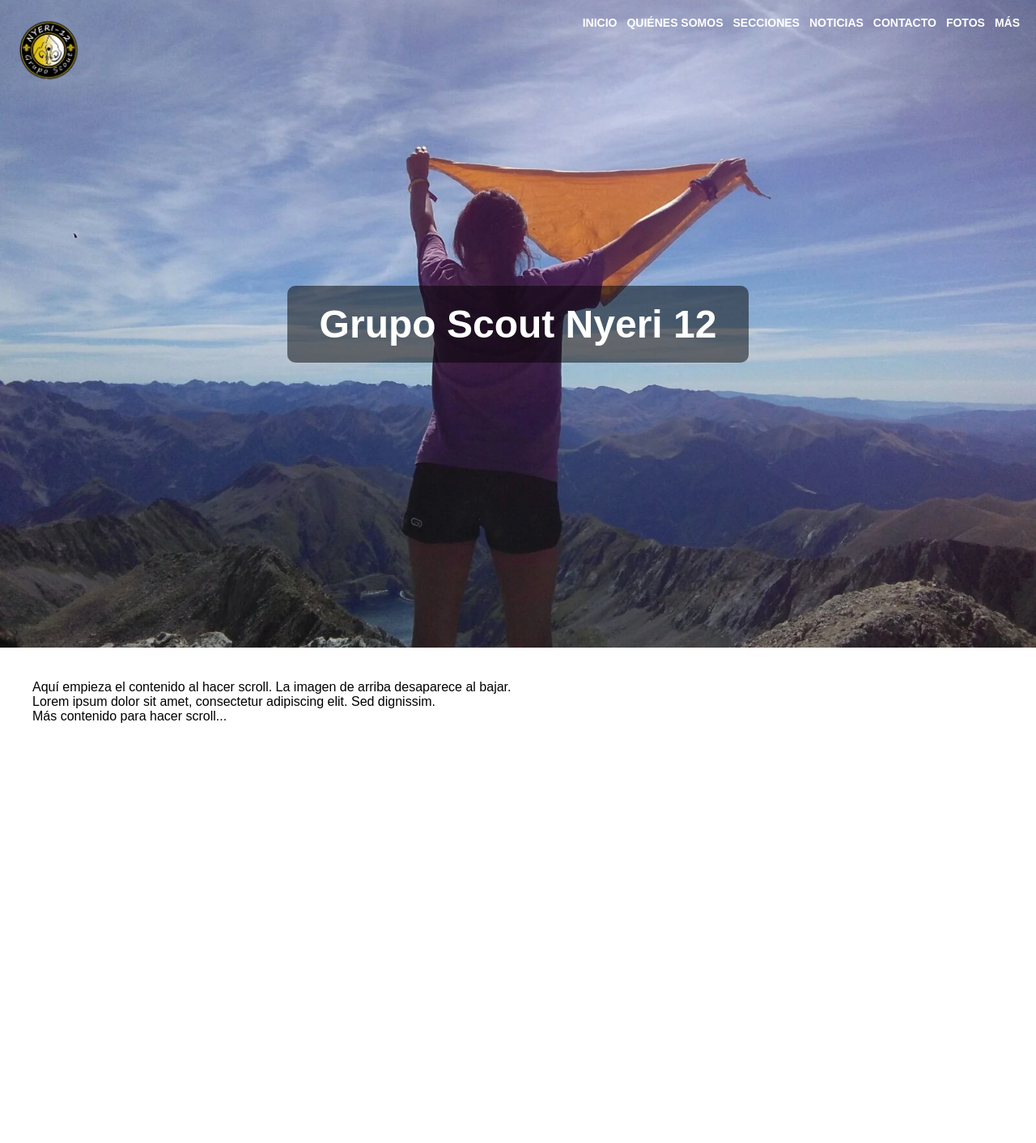
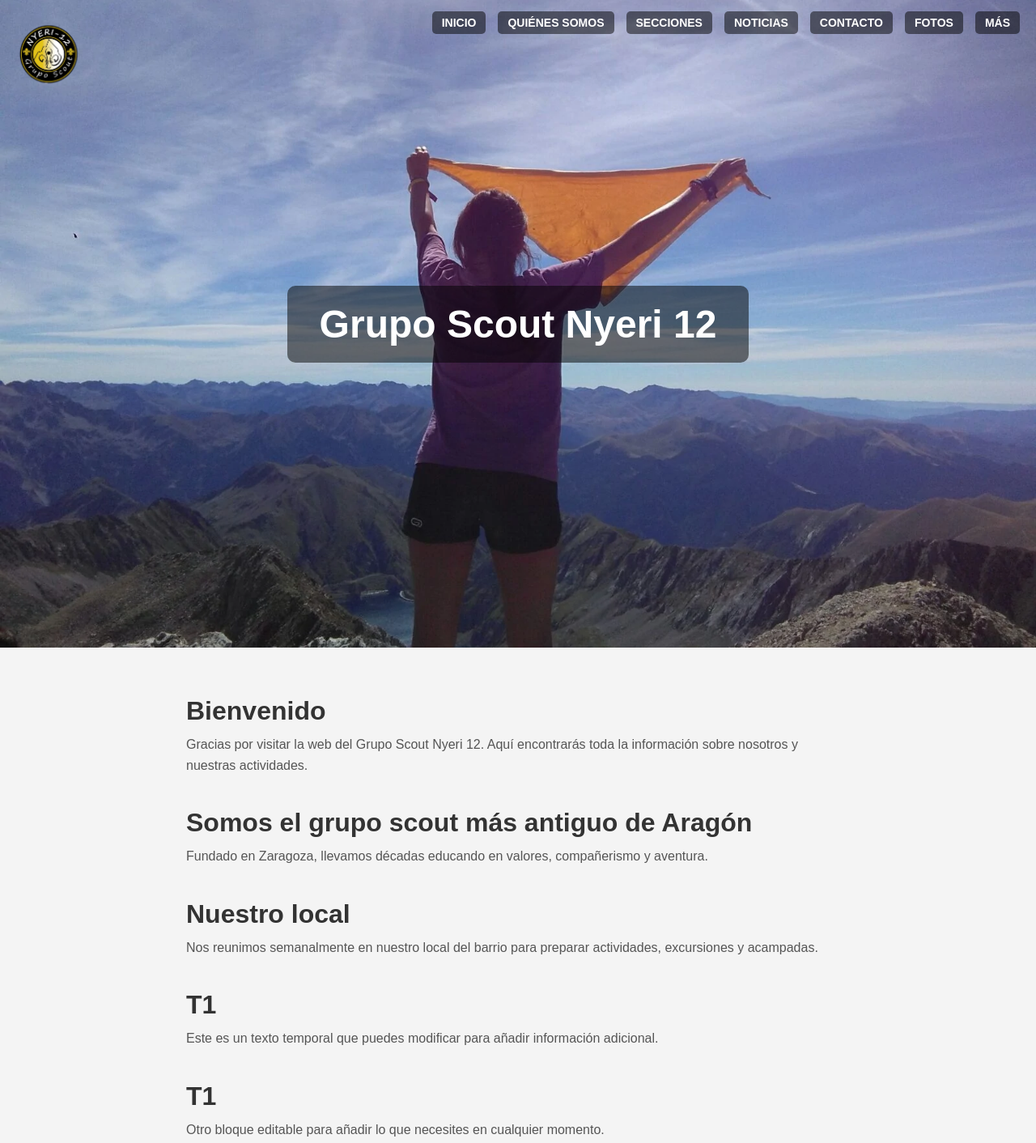
Before and after one commit to DaniMzgz/nyeri12prueba, a plain HTML site: page index.html in a window 1280 px wide. Shown: the whole page at 81% size. Drawn offline with Linux system fonts and the light colour scheme.

Commit message:
Update index.html

```diff
--- a/index.html
+++ b/index.html
@@ -20,9 +20,9 @@
 
     body {
       font-family: Arial, sans-serif;
+      background-color: #f4f4f4;
     }
 
-    /* Logo fijo en la esquina superior izquierda */
     .logo {
       position: fixed;
       top: 20px;
@@ -35,6 +35,40 @@
 
     .logo:hover {
       transform: scale(1.2);
+    }
+
+    .navbar {
+      position: fixed;
+      top: 20px;
+      right: 20px;
+      z-index: 1000;
+    }
+
+    .navbar ul {
+      list-style: none;
+      display: flex;
+      gap: 15px;
+      font-family: Arial, sans-serif;
+      font-size: 14px;
+    }
+
+    .navbar li {
+      display: inline;
+    }
+
+    .navbar a {
+      color: white;
+      text-decoration: none;
+      font-weight: bold;
+      padding: 6px 12px;
+      background-color: rgba(0, 0, 0, 0.5);
+      border-radius: 5px;
+      transition: all 0.3s ease;
+    }
+
+    .navbar a:hover {
+      background-color: #ffd700;
+      color: black;
     }
 
     .hero {
@@ -68,28 +102,32 @@
     }
 
     .content {
-      padding: 40px;
+      padding: 60px 40px;
+      max-width: 900px;
+      margin: 0 auto;
+    }
+
+    .content h2 {
+      font-size: 2rem;
+      margin-bottom: 10px;
+      color: #333;
+    }
+
+    .content p {
+      font-size: 1rem;
+      color: #555;
+      margin-bottom: 40px;
+      line-height: 1.6;
     }
   </style>
 </head>
 <body>
 
-  <!-- Logo como botón al inicio -->
-  <a href="#">
+  <!-- Logo -->
+  <a href="index.html">
     <img src="assets/fotos/LOGOsc.jpg" alt="Logo" class="logo">
   </a>
 
-  <div class="hero">
-    <h1>Grupo Scout Nyeri 12</h1>
-  </div>
-
-  <div class="content">
-    <p>Aquí empieza el contenido al hacer scroll. La imagen de arriba desaparece al bajar.</p>
-    <p>Lorem ipsum dolor sit amet, consectetur adipiscing elit. Sed dignissim.</p>
-    <p>Más contenido para hacer scroll...</p>
-    <p style="height: 1000px;"></p>
-  </div>
-<head>
   <!-- Barra de navegación -->
   <nav class="navbar">
     <ul>
@@ -103,62 +141,28 @@
     </ul>
   </nav>
 
-<style>
-.logo {
-  position: absolute;
-  top: 15px;
-  left: 20px;
-  z-index: 1000;
-}
+  <!-- Imagen principal con texto -->
+  <div class="hero">
+    <h1>Grupo Scout Nyeri 12</h1>
+  </div>
 
-.logo img {
-  width: 50px;
-  transition: transform 0.3s ease;
-}
+  <!-- Contenido estructurado -->
+  <div class="content">
+    <h2>Bienvenido</h2>
+    <p>Gracias por visitar la web del Grupo Scout Nyeri 12. Aquí encontrarás toda la información sobre nosotros y nuestras actividades.</p>
 
-.logo img:hover {
-  transform: scale(1.2);
-}
+    <h2>Somos el grupo scout más antiguo de Aragón</h2>
+    <p>Fundado en Zaragoza, llevamos décadas educando en valores, compañerismo y aventura.</p>
 
-.navbar {
-  position: absolute;
-  top: 20px;
-  right: 20px;
-  z-index: 1000;
-}
+    <h2>Nuestro local</h2>
+    <p>Nos reunimos semanalmente en nuestro local del barrio para preparar actividades, excursiones y acampadas.</p>
 
-.navbar ul {
-  list-style: none;
-  display: flex;
-  gap: 12px;
-  font-family: Arial, sans-serif;
-  font-size: 14px;
-  padding: 0;
-  margin: 0;
-}
+    <h2>T1</h2>
+    <p>Este es un texto temporal que puedes modificar para añadir información adicional.</p>
 
-.navbar li {
-  display: inline;
-}
-
-.navbar a {
-  color: white;
-  text-decoration: none;
-  font-weight: bold;
-  transition: color 0.3s ease;
-}
-
-.navbar a:hover {
-  color: #ffd700;
-}
-
-
-
-</style>
-
-</head>
-
-
+    <h2>T1</h2>
+    <p>Otro bloque editable para añadir lo que necesites en cualquier momento.</p>
+  </div>
 
 </body>
 </html>
```
Lines whose indentation alone changed are shown as unchanged.
